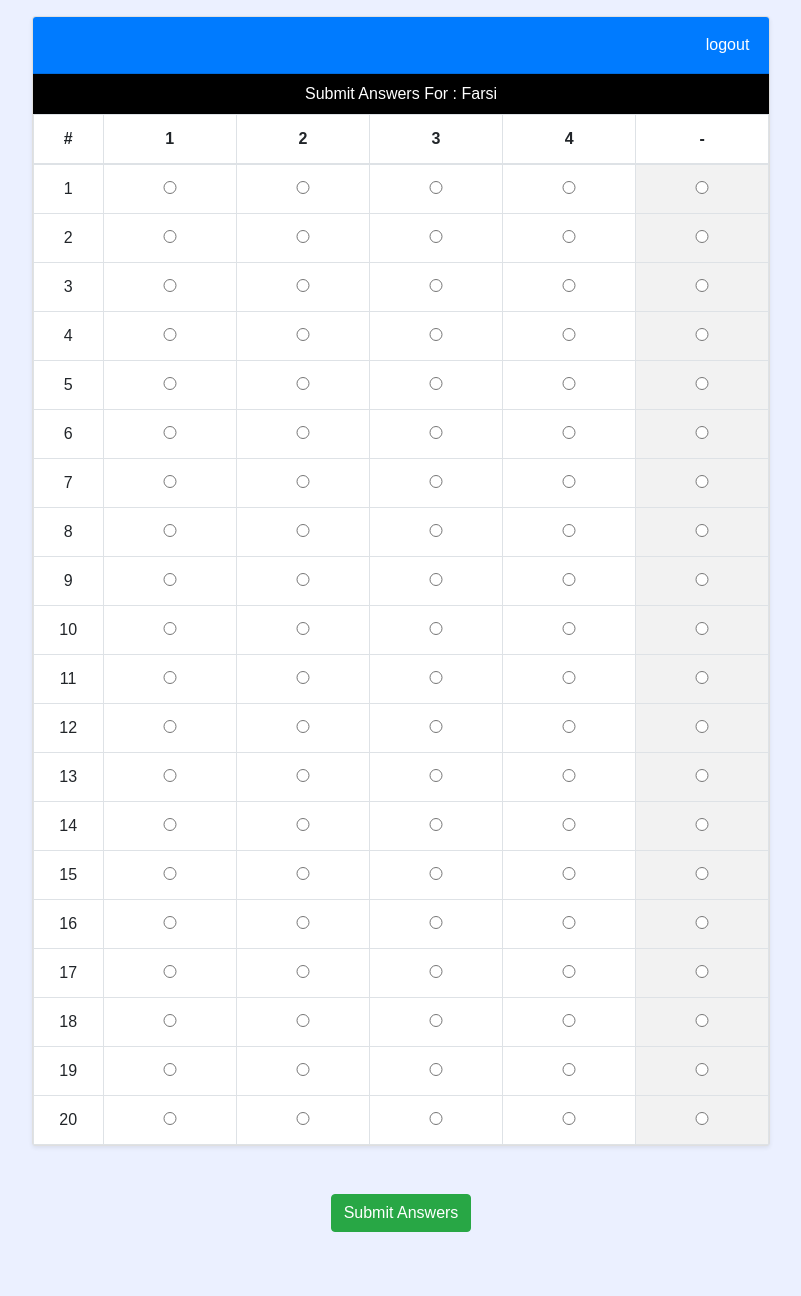
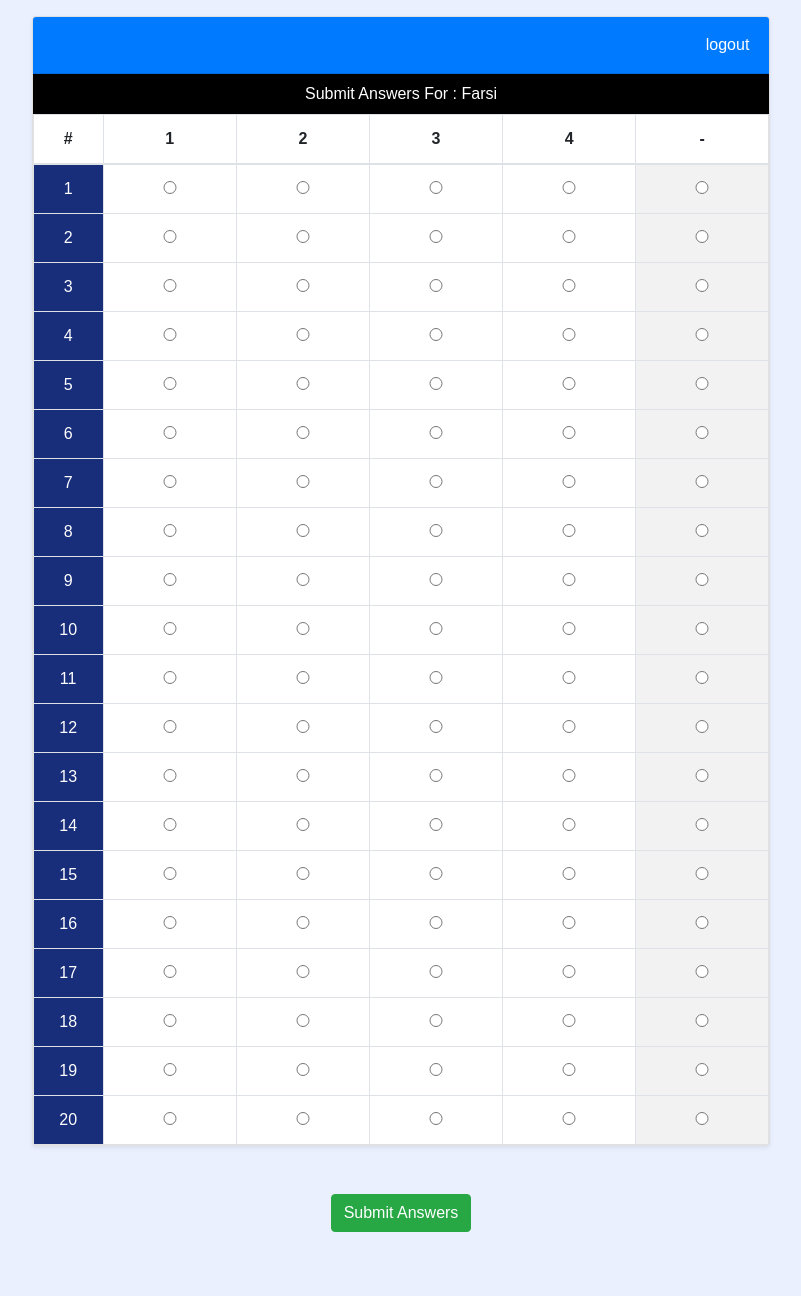
Before and after one commit to axone13/ax-exam-plus, a CodeIgniter app: the page made by application/views/submit_answers.php in a window 1280 px wide. Shown: the whole page, without its empty margins (239-1040 px from the left). Run offline with CodeIgniter, Linux system fonts and the light colour scheme; data that the repository does not hold is empty; some web fonts are replaced.

Commit message:
improve usability with colors

```diff
--- a/application/views/submit_answers.php
+++ b/application/views/submit_answers.php
@@ -43,6 +43,10 @@
 	.empty-answer {
 		background: #f2f2f2;
 	}
+
+	.bg-darkblue{
+		background: #182e7b !important;
+	}
 </style>
 
 <body style="background: #ebf0ff;">
@@ -74,7 +78,7 @@
 						<tbody>
 							<?php for ($i = 1; $i <= 20; $i++) { ?>
 								<tr>
-									<td><?= $i ?></td>
+									<td class="bg-darkblue text-white"><?= $i ?></td>
 									<td><input class="form-check-input" type="radio" name="inlineRadioOptions" id="inlineRadio1" value="option1"></td>
 									<td><input class="form-check-input" type="radio" name="inlineRadioOptions" id="inlineRadio1" value="option1"></td>
 									<td><input class="form-check-input" type="radio" name="inlineRadioOptions" id="inlineRadio1" value="option1"></td>
```
Also changed, not shown: application/views/view_answers.php (+6 -2 lines).
